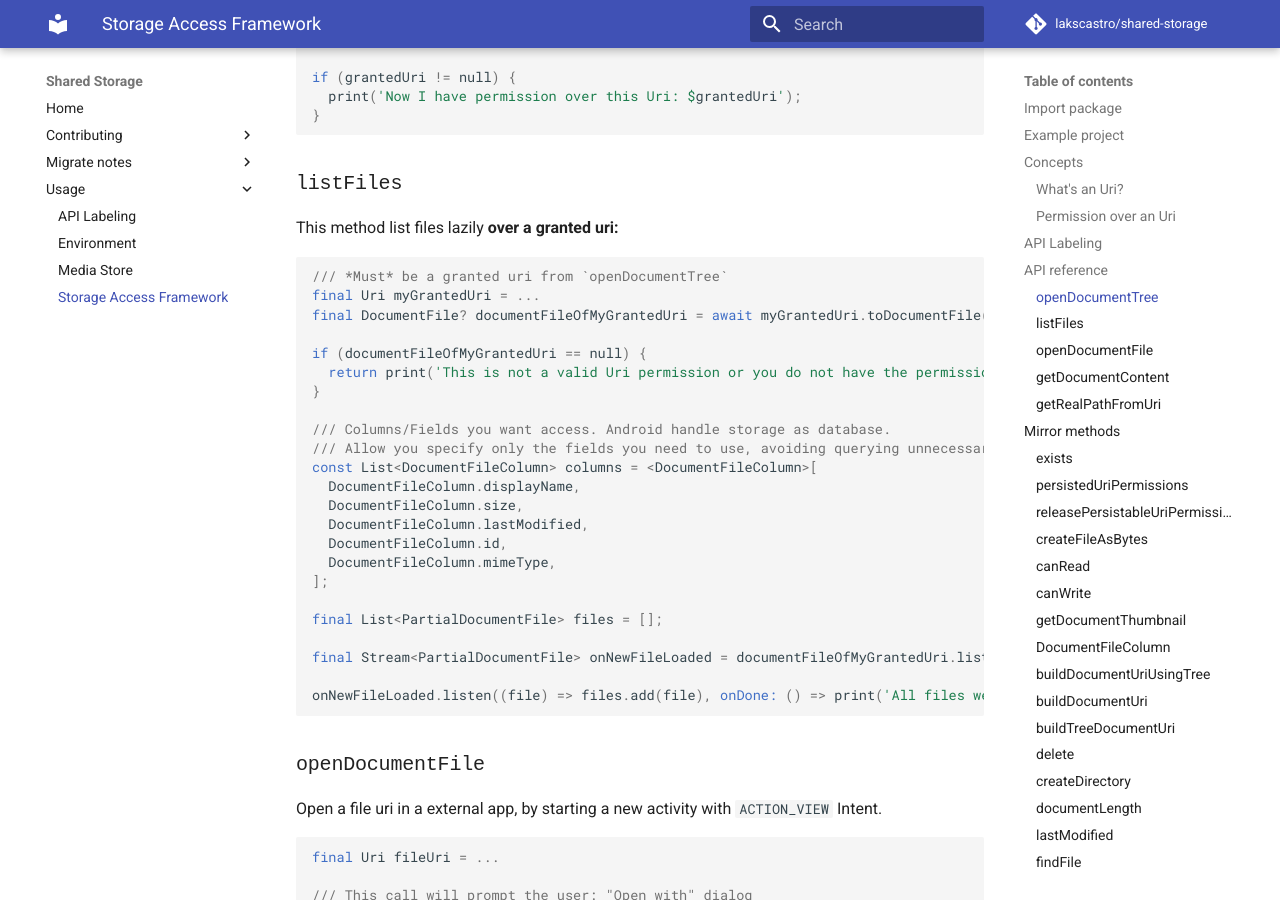
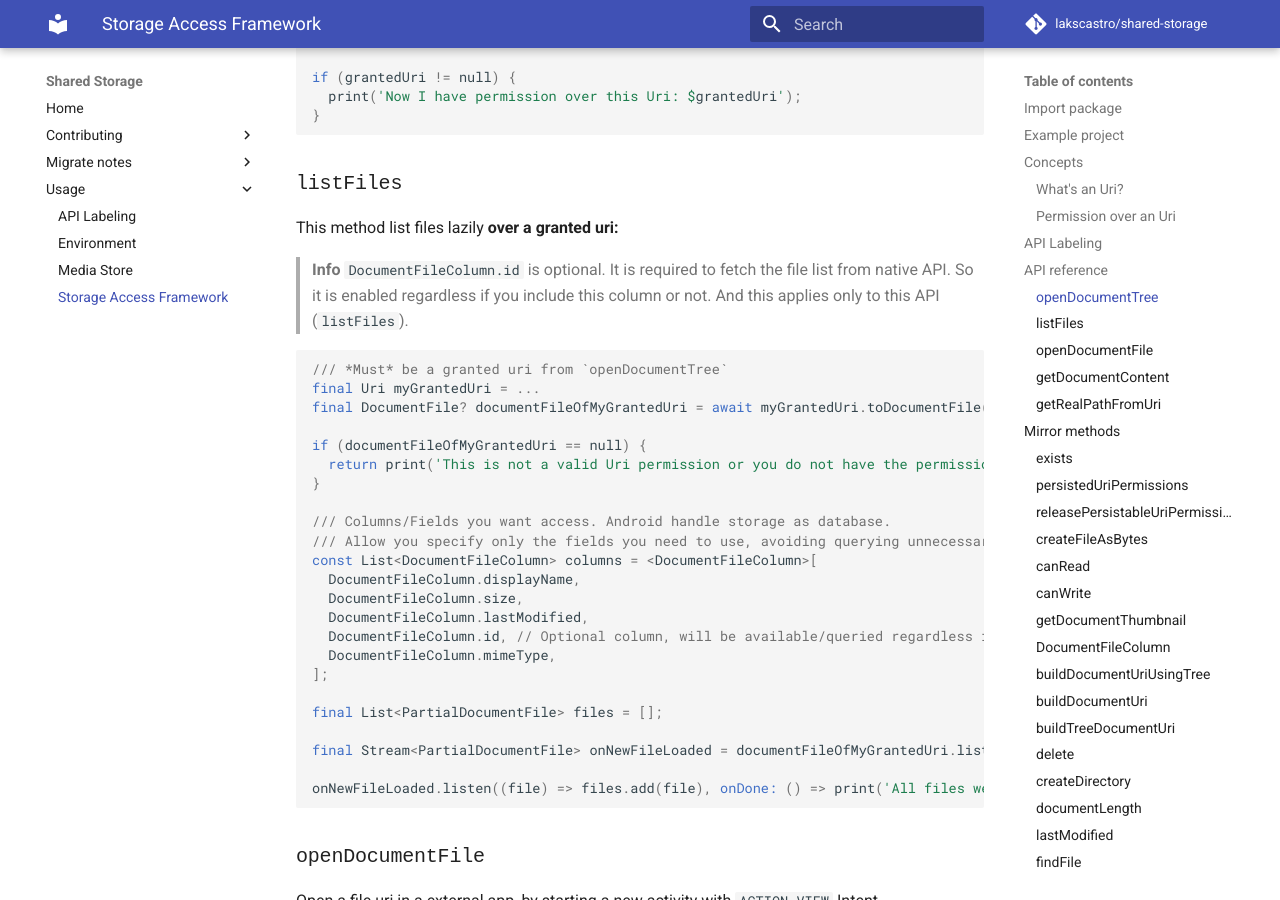
Before and after one commit to alexrintt/shared-storage, an MkDocs documentation site: the page built from docs/Usage/Storage Access Framework.md, in a window 1280 px wide and 900 px high, scrolled down 1795 px. Built offline with MkDocs 1.6.1 and Material for MkDocs 9.7.7, drawn with Linux system fonts in a browser that asks for light colours; comment, search, counter and statistics services are not loaded.

Commit message:
(#50) Warn that `DocumentFileColumn.id` is optional on `listFiles` docs

````diff
--- a/docs/Usage/Storage Access Framework.md
+++ b/docs/Usage/Storage Access Framework.md
@@ -68,6 +68,8 @@
 
 This method list files lazily **over a granted uri:**
 
+> **Info** `DocumentFileColumn.id` is optional. It is required to fetch the file list from native API. So it is enabled regardless if you include this column or not. And this applies only to this API (`listFiles`).
+
 ```dart
 /// *Must* be a granted uri from `openDocumentTree`
 final Uri myGrantedUri = ...
@@ -83,7 +85,7 @@
   DocumentFileColumn.displayName,
   DocumentFileColumn.size,
   DocumentFileColumn.lastModified,
-  DocumentFileColumn.id,
+  DocumentFileColumn.id, // Optional column, will be available/queried regardless if is or not included here
   DocumentFileColumn.mimeType,
 ];
 
````
